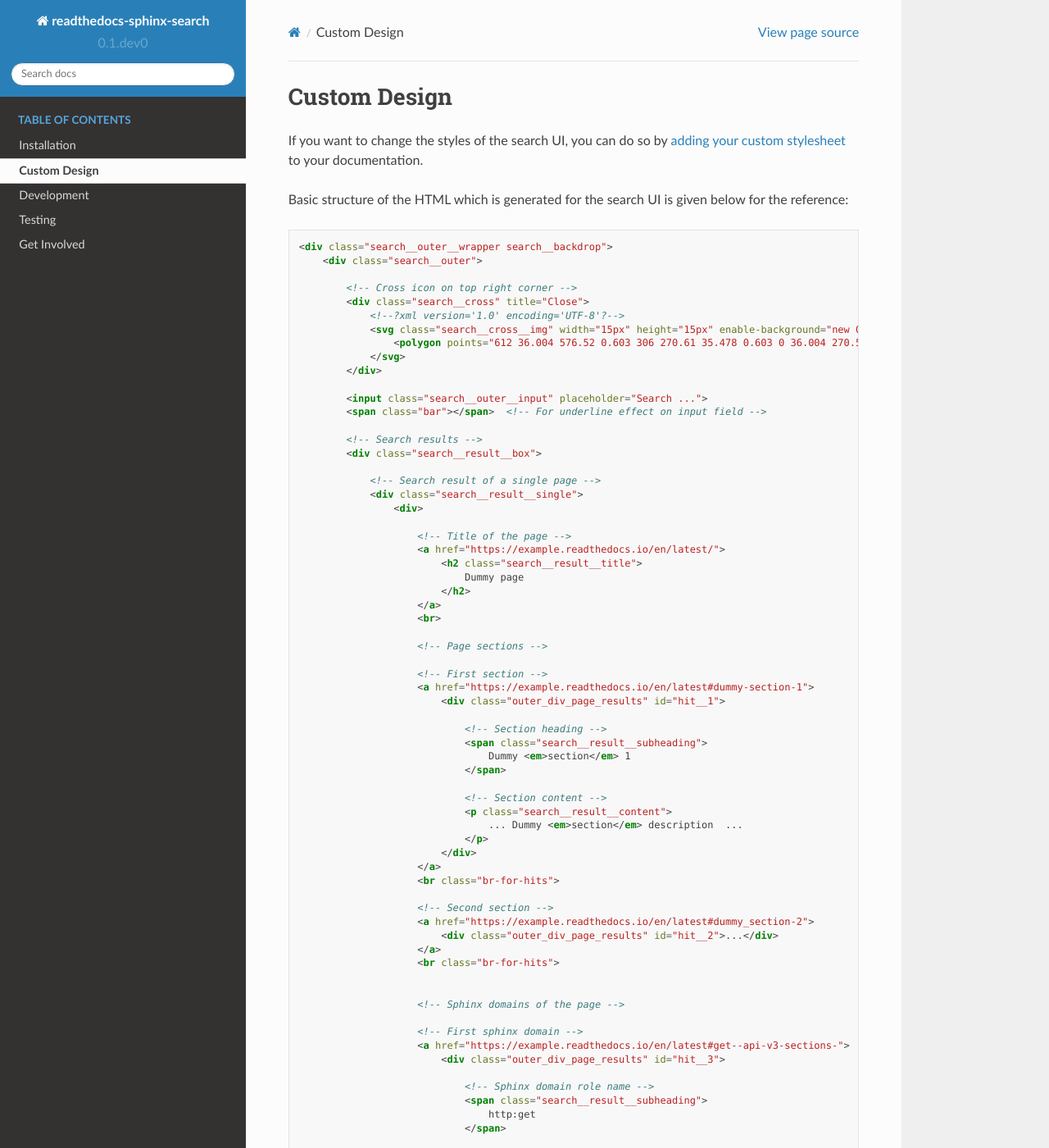
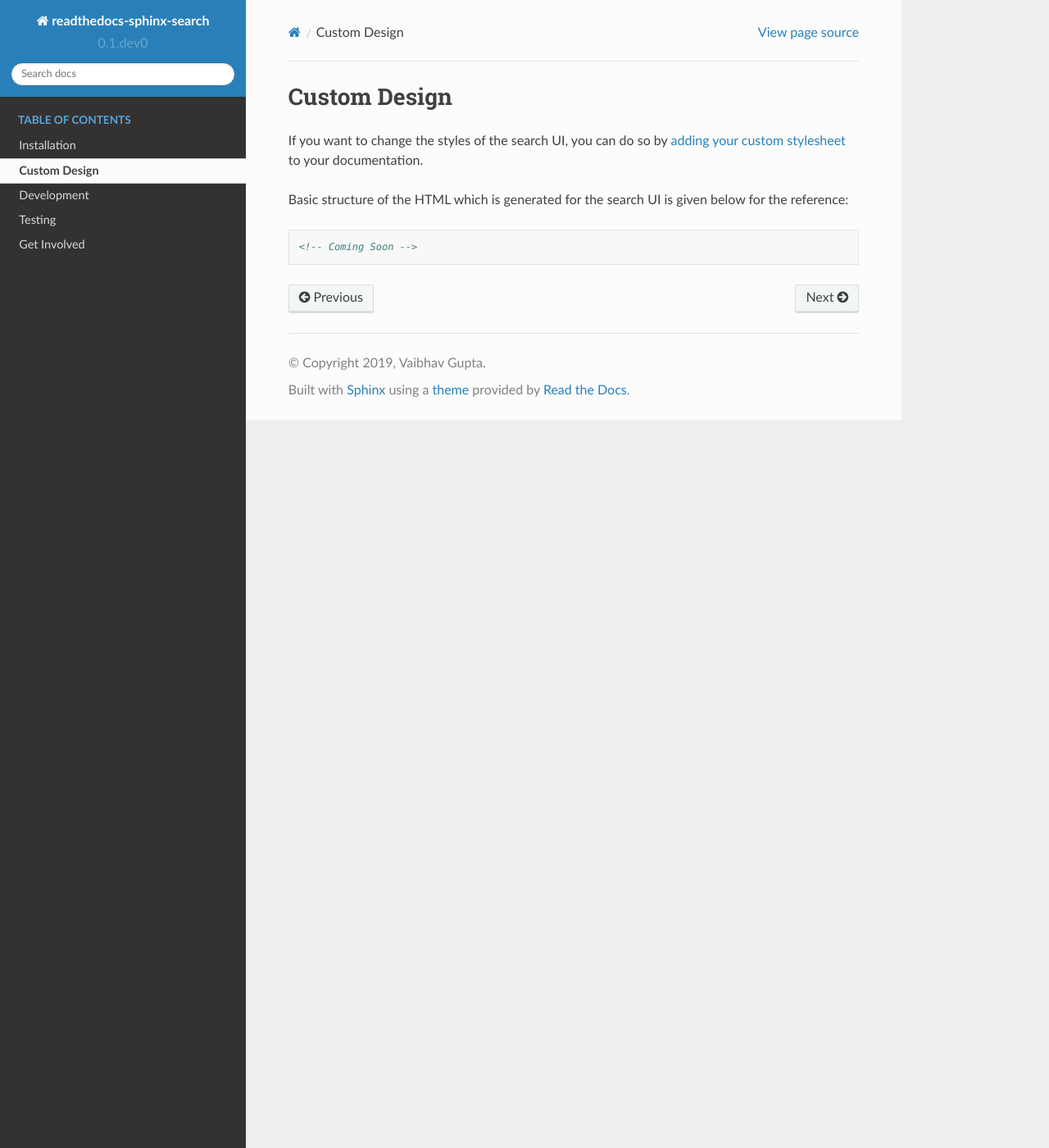
Before and after one commit to readthedocs/readthedocs-sphinx-search, a Sphinx documentation site: the page built from docs/custom-design.rst, in a window 1280 px wide and 1400 px high. Shown: the whole window at 82% size. Built offline with Sphinx 7.4.7 and the Read the Docs theme 2.0.0, drawn with Linux system fonts in a browser that asks for light colours; some of the changed text lies outside the part shown.

Commit message:
remove html structure comments and from the docs

```diff
--- a/docs/custom-design.rst
+++ b/docs/custom-design.rst
@@ -9,96 +9,7 @@ is given below for the reference:
 
 .. code-block:: html
 
-    <div class="search__outer__wrapper search__backdrop">
-        <div class="search__outer">
-
-            <!-- Cross icon on top right corner -->
-            <div class="search__cross" title="Close">
-                <!--?xml version='1.0' encoding='UTF-8'?-->
-                <svg class="search__cross__img" width="15px" height="15px" enable-background="new 0 0 612 612" version="1.1" viewBox="0 0 612 612" xml:space="preserve" xmlns="http://www.w3.org/2000/svg">
-                    <polygon points="612 36.004 576.52 0.603 306 270.61 35.478 0.603 0 36.004 270.52 306.01 0 576 35.478 611.4 306 341.41 576.52 611.4 612 576 341.46 306.01"></polygon>
-                </svg>
-            </div>
-
-            <input class="search__outer__input" placeholder="Search ...">
-            <span class="bar"></span>  <!-- For underline effect on input field -->
-
-            <!-- Search results -->
-            <div class="search__result__box">
-
-                <!-- Search result of a single page -->
-                <div class="search__result__single">
-                    <div>
-
-                        <!-- Title of the page -->
-                        <a href="https://example.readthedocs.io/en/latest/">
-                            <h2 class="search__result__title">
-                                Dummy page
-                            </h2>
-                        </a>
-                        <br>
-
-                        <!-- Page sections -->
-
-                        <!-- First section -->
-                        <a href="https://example.readthedocs.io/en/latest#dummy-section-1">
-                            <div class="outer_div_page_results" id="hit__1">
-
-                                <!-- Section heading -->
-                                <span class="search__result__subheading">
-                                    Dummy <em>section</em> 1
-                                </span>
-
-                                <!-- Section content -->
-                                <p class="search__result__content">
-                                    ... Dummy <em>section</em> description  ...
-                                </p>
-                            </div>
-                        </a>
-                        <br class="br-for-hits">
-
-                        <!-- Second section -->
-                        <a href="https://example.readthedocs.io/en/latest#dummy_section-2">
-                            <div class="outer_div_page_results" id="hit__2">...</div>
-                        </a>
-                        <br class="br-for-hits">
-
-
-                        <!-- Sphinx domains of the page -->
-
-                        <!-- First sphinx domain -->
-                        <a href="https://example.readthedocs.io/en/latest#get--api-v3-sections-">
-                            <div class="outer_div_page_results" id="hit__3">
-
-                                <!-- Sphinx domain role name -->
-                                <span class="search__result__subheading">
-                                    http:get
-                                </span>
-
-                                <!-- Sphinx domain name -->
-                                <p class="search__result__content">
-                                    /api/v3/<em>sections</em>/
-                                </p>
-                            </div>
-                        </a>
-                        <br class="br-for-hits">
-
-                        <!-- Second sphinx domain -->
-                        <a href="https://example.readthedocs.io/en/latest#get--api-v3-sections-(str-username)">
-                            <div class="outer_div_page_results" id="hit__4">...</div>
-                        </a>
-                        <br class="br-for-hits">
-
-                    </div>
-                </div>
-
-                <!-- Results from other pages -->
-                <div class="search__result__single"><div>...</div></div>
-                <div class="search__result__single"><div>...</div></div>
-                <div class="search__result__single"><div>...</div></div>
-            </div>
-        </div>
-    </div>
+    <!-- Coming Soon -->
 
 
 .. _adding your custom stylesheet: https://docs.readthedocs.io/page/guides/adding-custom-css.html
```
Also changed, not shown: sphinx_search/_static/js/rtd_sphinx_search.js (+1 -94 lines).
